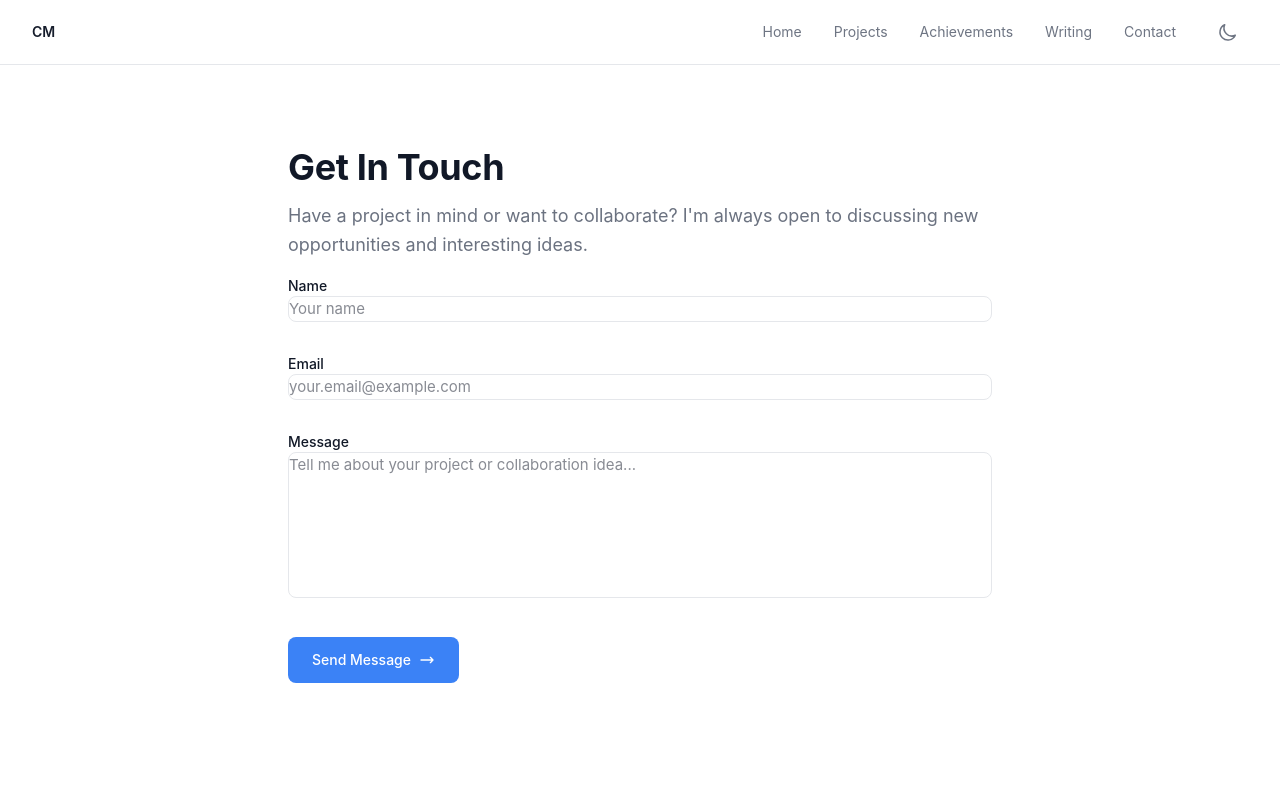
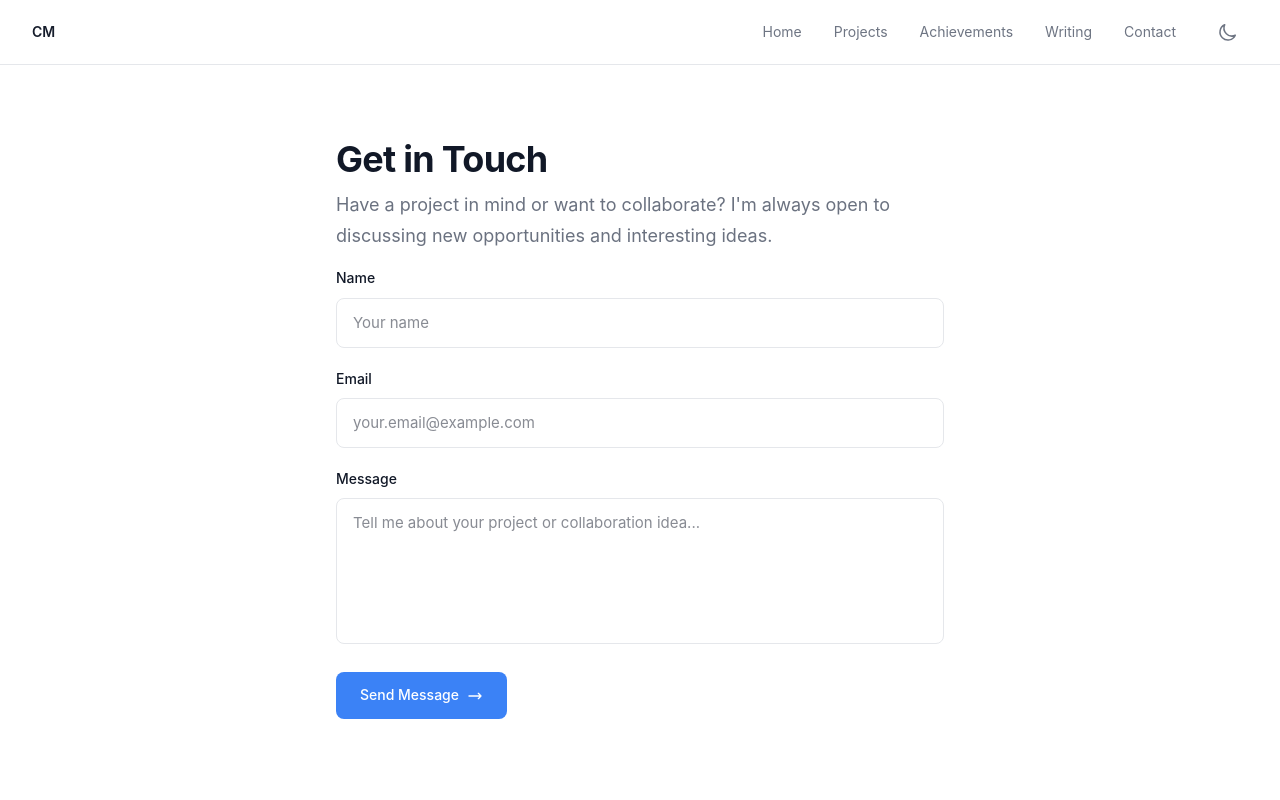
Before and after one commit to rattnak/rattnak-portfolio, a Next.js app: page /contact in a window 1280 px wide. Shown: the top 800 px of the page. Built offline with nearby package versions, Linux system fonts and the light colour scheme.

Commit message:
Improve contact page layout and API route configuration

```diff
--- a/app/api/contact/route.ts
+++ b/app/api/contact/route.ts
@@ -1,5 +1,8 @@
 // app/api/contact/route.ts
 import { NextRequest, NextResponse } from "next/server";
+
+export const runtime = 'nodejs';
+export const dynamic = 'force-dynamic';
 
 export async function POST(request: NextRequest) {
   try {
--- a/app/contact/page.tsx
+++ b/app/contact/page.tsx
@@ -8,14 +8,28 @@ export const metadata = {
 
 export default function ContactPage() {
   return (
-    <div className="min-h-screen" style={{ paddingTop: '5rem', paddingBottom: '4rem' }}>
-      <div className="container max-w-3xl">
+    <div style={{
+      minHeight: 'calc(100vh - 4rem)'
+    }}>
+      <div className="container" style={{
+        maxWidth: '42rem',
+        width: '100%',
+        paddingTop: '4.5rem',
+        paddingBottom: '4rem'
+      }}>
         {/* Header */}
-        <div className="mb-12">
-          <h1 className="text-4xl md:text-5xl font-bold mb-4" style={{ color: 'var(--text-primary)' }}>
-            Get In Touch
+        <div style={{ marginBottom: '1rem' }}>
+          <h1 className="text-4xl md:text-5xl font-bold" style={{
+            color: 'var(--text-primary)',
+            marginBottom: '0.5rem',
+            letterSpacing: '-0.02em'
+          }}>
+            Get in Touch
           </h1>
-          <p className="text-lg" style={{ color: 'var(--text-secondary)' }}>
+          <p className="text-lg" style={{
+            color: 'var(--text-secondary)',
+            lineHeight: '1.7'
+          }}>
             Have a project in mind or want to collaborate? I'm always open to discussing new opportunities and interesting ideas.
           </p>
         </div>
--- a/components/ContactForm.tsx
+++ b/components/ContactForm.tsx
@@ -49,13 +49,17 @@ export default function ContactForm() {
   return (
     <form
       onSubmit={handleSubmit}
-      className="space-y-8 p-6 sm:p-8 md:p-10 rounded-2xl"
+      className="contact-form"
+    >
+      <div style={{ display: 'flex', flexDirection: 'column', gap: '0.5rem' }}>
+        <label
+          htmlFor="name"
           style={{
-        backgroundColor: 'transparent', // keeps current design
+            fontSize: '0.875rem',
+            fontWeight: 500,
+            color: 'var(--text-primary)'
           }}
         >
-      <div className="space-y-2">
-        <label htmlFor="name" className="block text-sm font-medium" style={{ color: 'var(--text-primary)' }}>
           Name
         </label>
         <input
@@ -65,8 +69,12 @@ export default function ContactForm() {
           value={formData.name}
           onChange={handleChange}
           required
-          className="w-full px-4 py-3 rounded-lg focus:outline-none focus:ring-2 transition-all"
+          className="focus:outline-none focus:ring-2 transition-all"
           style={{
+            width: '100%',
+            padding: '0.75rem 1rem',
+            fontSize: '0.9375rem',
+            borderRadius: '0.5rem',
             backgroundColor: 'var(--background)',
             border: '1px solid var(--border)',
             color: 'var(--text-primary)',
@@ -76,8 +84,15 @@ export default function ContactForm() {
         />
       </div>
 
-      <div className="space-y-2">
-        <label htmlFor="email" className="block text-sm font-medium" style={{ color: 'var(--text-primary)' }}>
+      <div style={{ display: 'flex', flexDirection: 'column', gap: '0.5rem' }}>
+        <label
+          htmlFor="email"
+          style={{
+            fontSize: '0.875rem',
+            fontWeight: 500,
+            color: 'var(--text-primary)'
+          }}
+        >
           Email
         </label>
         <input
@@ -87,8 +102,12 @@ export default function ContactForm() {
           value={formData.email}
           onChange={handleChange}
           required
-          className="w-full px-4 py-3 rounded-lg focus:outline-none focus:ring-2 transition-all"
+          className="focus:outline-none focus:ring-2 transition-all"
           style={{
+            width: '100%',
+            padding: '0.75rem 1rem',
+            fontSize: '0.9375rem',
+            borderRadius: '0.5rem',
             backgroundColor: 'var(--background)',
             border: '1px solid var(--border)',
             color: 'var(--text-primary)',
@@ -98,8 +117,15 @@ export default function ContactForm() {
         />
       </div>
 
-      <div className="space-y-2">
-        <label htmlFor="message" className="block text-sm font-medium" style={{ color: 'var(--text-primary)' }}>
+      <div style={{ display: 'flex', flexDirection: 'column', gap: '0.5rem' }}>
+        <label
+          htmlFor="message"
+          style={{
+            fontSize: '0.875rem',
+            fontWeight: 500,
+            color: 'var(--text-primary)'
+          }}
+        >
           Message
         </label>
         <textarea
@@ -108,12 +134,17 @@ export default function ContactForm() {
           value={formData.message}
           onChange={handleChange}
           required
-          rows={6}
-          className="w-full px-4 py-3 rounded-lg focus:outline-none focus:ring-2 transition-all resize-none"
+          rows={5}
+          className="focus:outline-none focus:ring-2 transition-all resize-none"
           style={{
+            width: '100%',
+            padding: '0.75rem 1rem',
+            fontSize: '0.9375rem',
+            borderRadius: '0.5rem',
             backgroundColor: 'var(--background)',
             border: '1px solid var(--border)',
             color: 'var(--text-primary)',
+            lineHeight: '1.6',
             '--tw-ring-color': 'var(--accent-primary)',
           } as React.CSSProperties}
           placeholder="Tell me about your project or collaboration idea..."
@@ -121,36 +152,58 @@ export default function ContactForm() {
       </div>
 
       {status === "success" && (
-        <div className="p-4 rounded-lg" style={{
+        <div style={{
+          padding: '1rem',
+          borderRadius: '0.5rem',
           backgroundColor: 'rgba(59, 130, 246, 0.1)',
           border: '1px solid rgba(59, 130, 246, 0.2)'
         }}>
-          <p className="text-sm font-medium" style={{ color: 'var(--accent-primary)' }}>
+          <p style={{
+            fontSize: '0.875rem',
+            fontWeight: 500,
+            color: 'var(--accent-primary)',
+            margin: 0
+          }}>
             Thank you! Your message has been sent successfully. I'll get back to you soon.
           </p>
         </div>
       )}
 
       {status === "error" && (
-        <div className="p-4 rounded-lg" style={{
+        <div style={{
+          padding: '1rem',
+          borderRadius: '0.5rem',
           backgroundColor: 'rgba(239, 68, 68, 0.1)',
           border: '1px solid rgba(239, 68, 68, 0.2)'
         }}>
-          <p className="text-sm font-medium" style={{ color: '#ef4444' }}>
+          <p style={{
+            fontSize: '0.875rem',
+            fontWeight: 500,
+            color: '#ef4444',
+            margin: 0
+          }}>
             {errorMessage}
           </p>
         </div>
       )}
 
+      <div style={{ marginTop: '0.5rem' }}>
         <button
           type="submit"
           disabled={status === "submitting"}
-        className="btn btn-primary group disabled:opacity-50 disabled:cursor-not-allowed"
+          className="btn btn-primary group"
+          style={{
+            opacity: status === "submitting" ? 0.5 : 1,
+            cursor: status === "submitting" ? 'not-allowed' : 'pointer',
+            width: 'auto',
+            minWidth: '10rem'
+          }}
         >
           {status === "submitting" ? "Sending..." : "Send Message"}
           {status !== "submitting" && (
             <svg
-            className="w-4 h-4 transition-transform group-hover:translate-x-0.5"
+              className="transition-transform group-hover:translate-x-0.5"
+              style={{ width: '1rem', height: '1rem' }}
               fill="none"
               stroke="currentColor"
               viewBox="0 0 24 24"
@@ -159,6 +212,7 @@ export default function ContactForm() {
             </svg>
           )}
         </button>
+      </div>
     </form>
   );
 }
```
Lines whose indentation alone changed are shown as unchanged.
